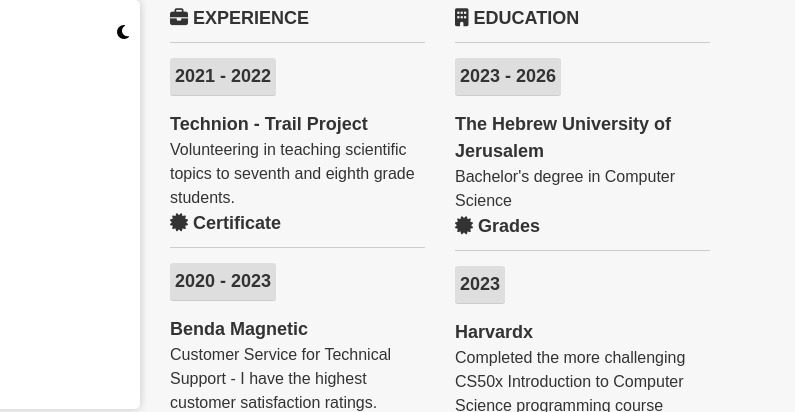
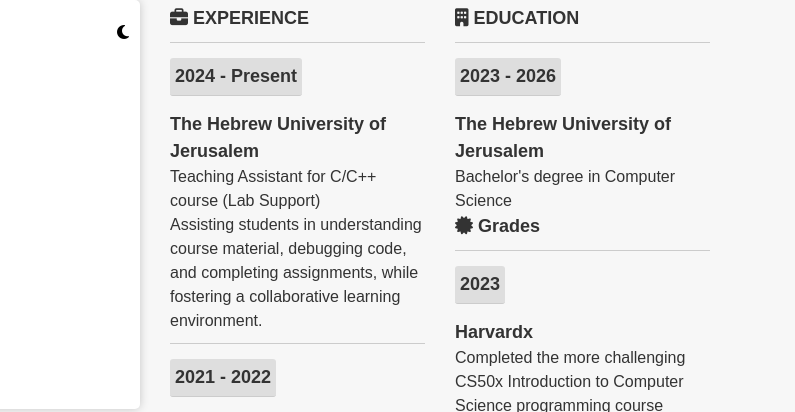
Before and after one commit to yazanzaid00/yazanzaid00.github.io, a plain HTML site: page index.html in a window 1280 px wide. Shown: the top 412 px of the page, 485-1280 px from the left. Drawn offline with nearby package versions, Linux system fonts and the light colour scheme.

Commit message:
Updated TA C
Updated TA C

```diff
--- a/index.html
+++ b/index.html
@@ -73,6 +73,18 @@
                 <div class="resume-section-title">
                   <i class="fas fa-briefcase"></i> EXPERIENCE
                 </div>
+                <div class="resume-item">
+                <div class="year-rectangle">2024 - Present</div>
+                <div class="resume-item-title">
+                  <a href="https://new.huji.ac.il/" target="_blank">The Hebrew University of Jerusalem</a>
+                </div>
+                <div class="resume-item-subtitle">
+                  Teaching Assistant for C/C++ course (Lab Support)
+                </div>
+                <div>
+                  Assisting students in understanding course material, debugging code, and completing assignments, while fostering a collaborative learning environment.
+                </div>
+              </div>
                   <div class="resume-item">
                     <div class="year-rectangle">2021 - 2022</div>
                     <div class="resume-item-title">
```
